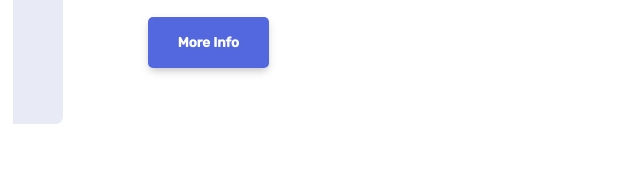
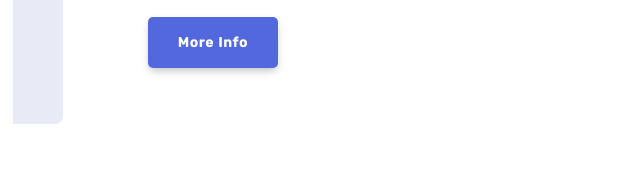
Before and after one commit to khyatipadhiyar/bookmark-landing-page-master, a plain HTML site: page index.html in a window 1280 px wide. Shown: the part 1240-1428 px from the top of the page, 602-1242 px from the left. Drawn offline with nearby package versions, Linux system fonts and the light colour scheme.

Commit message:
Update style.css

```diff
--- a/style.css
+++ b/style.css
@@ -229,6 +229,8 @@ label{
 	font-size: 0.9rem;
 	font-weight: bold;
 	cursor: pointer;
+	letter-spacing: 1px;
+	font-family: 'Rubik', sans-serif;
 }
 
 /*Download*/
```
